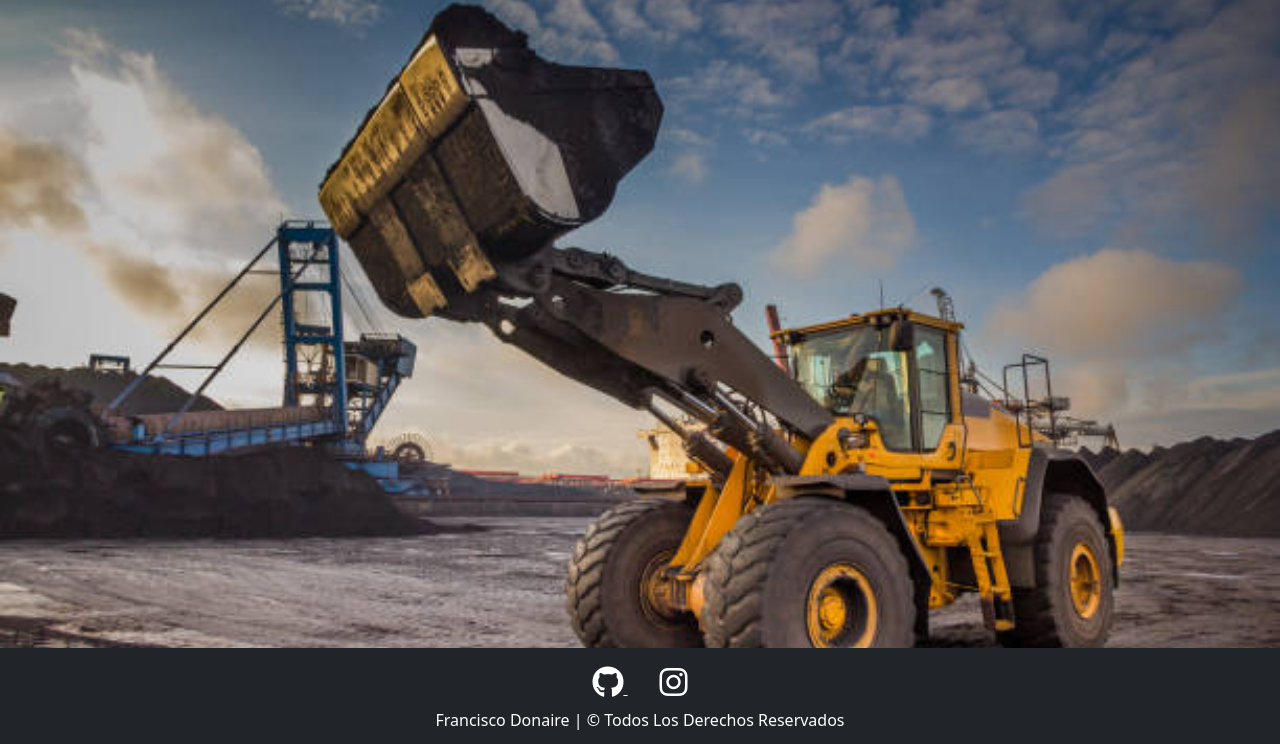
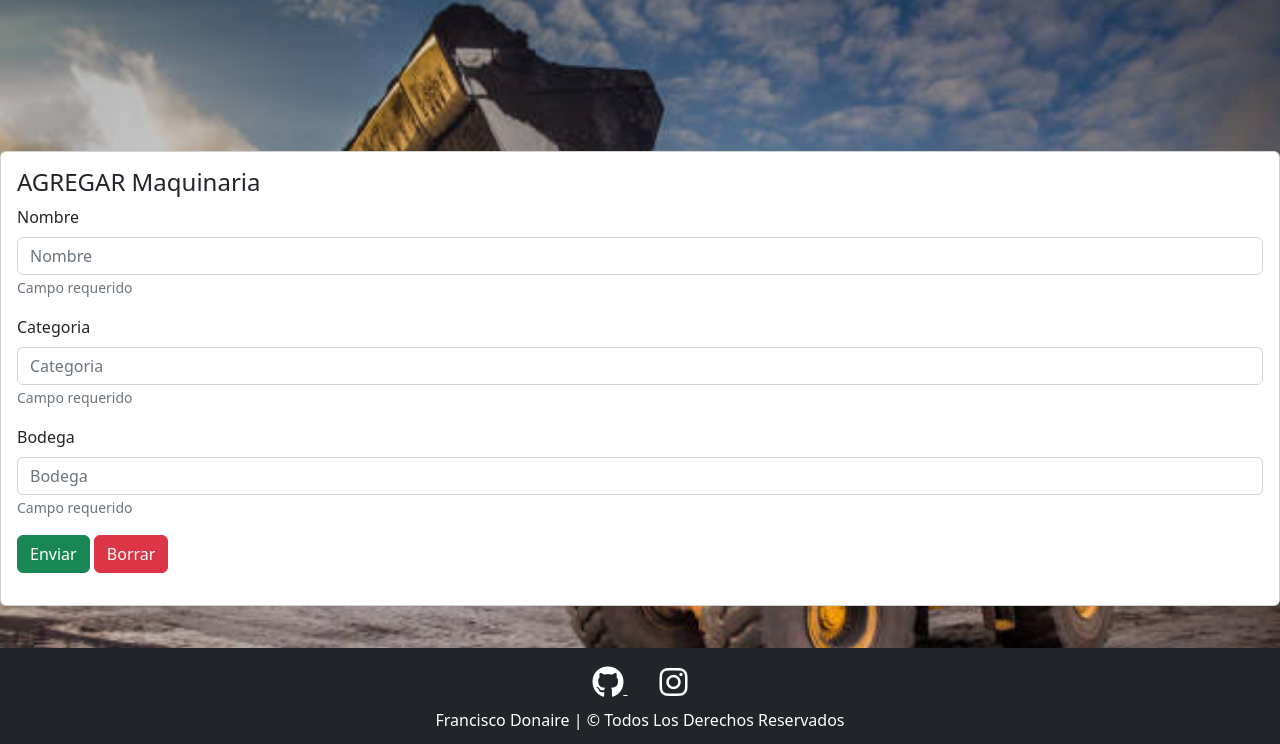
Before and after one commit to franciscoalejandro898/H-A-Maquinaria, a Django app: page /agregar_maquinaria/ in a window 1280 px wide. Shown: the part 56-800 px from the top of the page. Run offline with Django 4.2, Linux system fonts and the light colour scheme; some libraries are stand-ins or nearby versions.

Commit message:
cambios en templates, botones y urls

```diff
--- a/arriendo/templates/base/index.html
+++ b/arriendo/templates/base/index.html
@@ -7,7 +7,7 @@
   <div class="container-fluid py-">
     <h1 class="display-20 fw-bold text-white">Sistema de Control de Arriendo H&A Maquinarias</h1>
     <p class="col-md-8 fs-5 text-white ">Sistema diseñado para mantener el control en los registros de arriendo.</p>
-    <button class="btn btn-primary btn-lg" type="button">iniciar Sesion</button>
+    <a href="{% url 'login' %}" class="btn btn-primary btn-lg">Iniciar Sesión</a>
   </div>
 </div>
 
--- a/arriendo/templates/cliente/agregar_cliente.html
+++ b/arriendo/templates/cliente/agregar_cliente.html
@@ -2,8 +2,8 @@
 {% block content %}
 <div class="card text-start">
   <div class="card-body">
-    <h4 class="card-title">ESTE ES AGREGAR CLIENTE</h4>
-    <p class="card-text">TABLA CLIENTES</p>
+    <h4 class="card-title">AGREGAR CLIENTE</h4>
+    {% include "cliente/formulario_cl.html" %}
   </div>
 </div>
 
@@ -11,5 +11,4 @@
 
 
 
-
 {% endblock %}
--- /dev/null
+++ b/arriendo/templates/cliente/editar_cliente.html
@@ -0,0 +1 @@
+{% extends "base/base.html" %}
--- /dev/null
+++ b/arriendo/templates/cliente/eliminar_cliente.html
@@ -0,0 +1 @@
+{% extends "base/base.html" %}
--- a/arriendo/templates/maquinaria/agregarmaquinaria.html
+++ b/arriendo/templates/maquinaria/agregarmaquinaria.html
@@ -1 +1,14 @@
 {% extends "base/base.html" %}
+{% block content %}
+<div class="card text-start">
+  <div class="card-body">
+    <h4 class="card-title">AGREGAR Maquinaria</h4>
+    {% include "maquinaria/form_maq.html" %}
+  </div>
+</div>
+
+
+
+
+
+{% endblock %}
--- /dev/null
+++ b/arriendo/templates/maquinaria/form_maq.html
@@ -0,0 +1,26 @@
+
+
+<form enctype="multipart/form-data" method="post">
+    <div class="mb-3">
+        <label for="nombre" class="form-label">Nombre</label>
+        <input type="text" class="form-control" name="nombre" id="nombre" placeholder="Nombre" required>
+        <small id="nombre-help" class="form-text text-muted">Campo requerido</small>
+    </div>
+
+    <div class="mb-3">
+        <label for="apellido" class="form-label">Categoria</label>
+        <input type="text" class="form-control" name="apellido" id="apellido" placeholder="Categoria" required>
+        <small id="apellido-help" class="form-text text-muted">Campo requerido</small>
+    </div>
+
+    <div class="mb-3">
+        <label for="rut" class="form-label">Bodega</label>
+        <input type="text" class="form-control" name="rut" id="rut" placeholder="Bodega" required>
+        <small id="rut-help" class="form-text text-muted">Campo requerido</small>
+    </div>
+
+    <div class="mb-3">
+        <button type="submit" class="btn btn-success">Enviar</button>
+        <button type="reset" class="btn btn-danger">Borrar</button>
+    </div>
+</form>
--- a/arriendo/urls.py
+++ b/arriendo/urls.py
@@ -3,12 +3,21 @@ from . import views
 from django.contrib import admin
 
 urlpatterns = [
+
     path('', views.index, name='home'),
     path("login/", views.login, name="login"),
+
+    #URL MAQUINARIAS
     path("maquinaria/", views.maquinaria, name="maquinaria"),
     path("agregar_maquinaria/", views.agregar_maquinaria, name='agregar_maquinaria'),
+
+    #URL CLIENTES
     path("clientes/", views.clientes, name="clientes"),
     path("agregar_cliente/", views.agregar_cliente, name="agregar_cliente"),
+    path("editar_cliente/", views.editar_cliente, name="editar_cliente"),
+    path("eliminar_cliente/", views.eliminar_cliente, name="eliminar_cliente"),
+
+    #URL ARRIENDO
     path("arriendo/", views.arriendo, name="arriendo"),
     path("agregar_arriendo/", views.agregar_arriendo, name="agregar_arriendo"),
 ]
--- a/arriendo/views.py
+++ b/arriendo/views.py
@@ -17,12 +17,18 @@ def maquinaria (request):
 def agregar_maquinaria (request):
     return render(request,'maquinaria/agregarmaquinaria.html')
 
-#vista Clientes
+#VISTA CLIENTES
 def clientes (request):
     return render(request, 'cliente/clientes_index.html')
 
 def agregar_cliente (request):
     return render(request, 'cliente/agregar_cliente.html')
+
+def editar_cliente (request):
+    return render(request, 'cliente/editar_cliente.html')
+
+def eliminar_cliente (request):
+    return render(request, 'cliente/eliminar_cliente.html')
 
 #vista Arriendo
 def arriendo (request):
```
Also changed, not shown: arriendo/templates/base/login.html (+34 -0 lines), arriendo/templates/cliente/clientes_index.html (+13 -5 lines), arriendo/templates/cliente/formulario_cl.html (added, +26 -0 lines), db.sqlite3.
